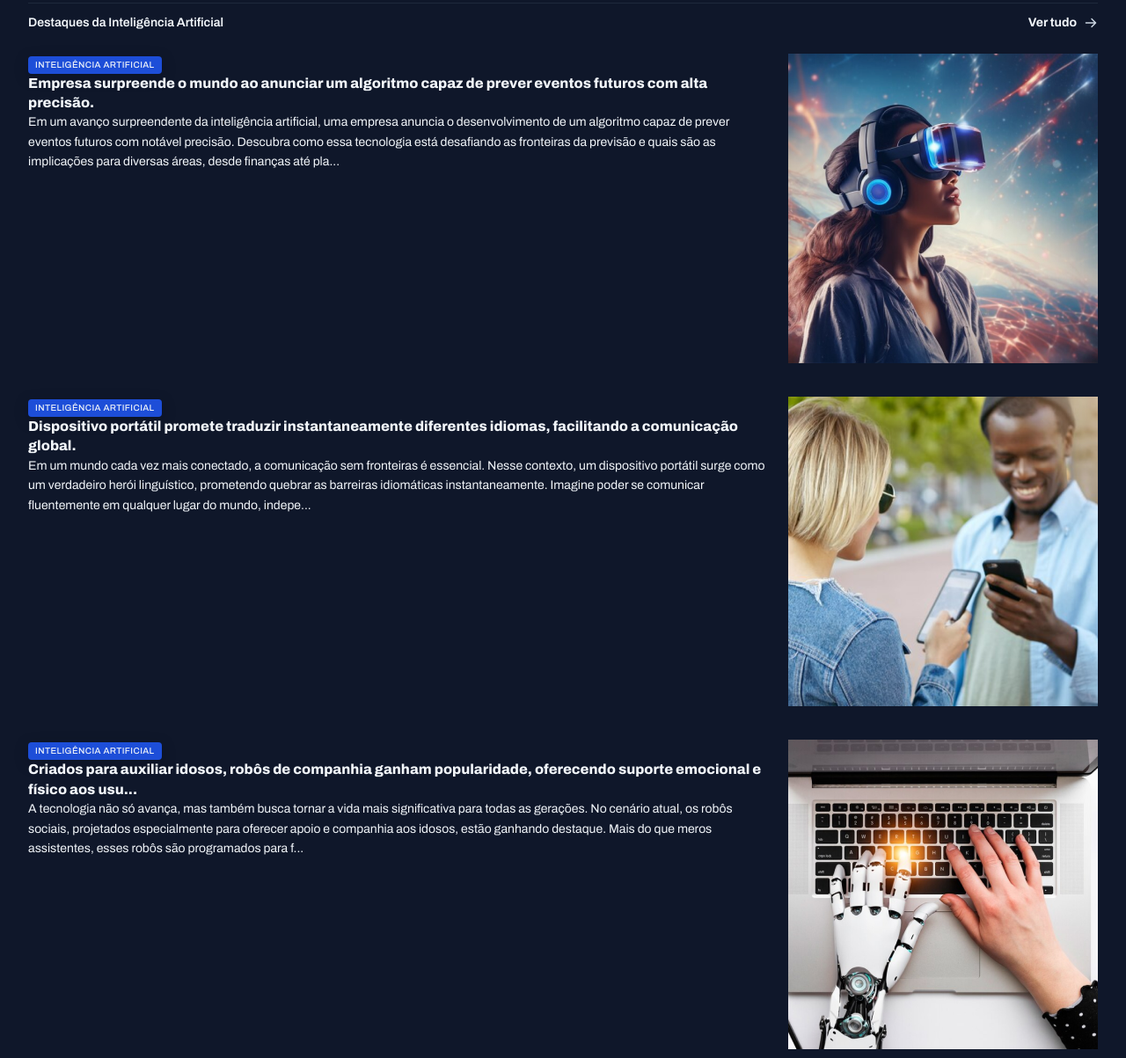
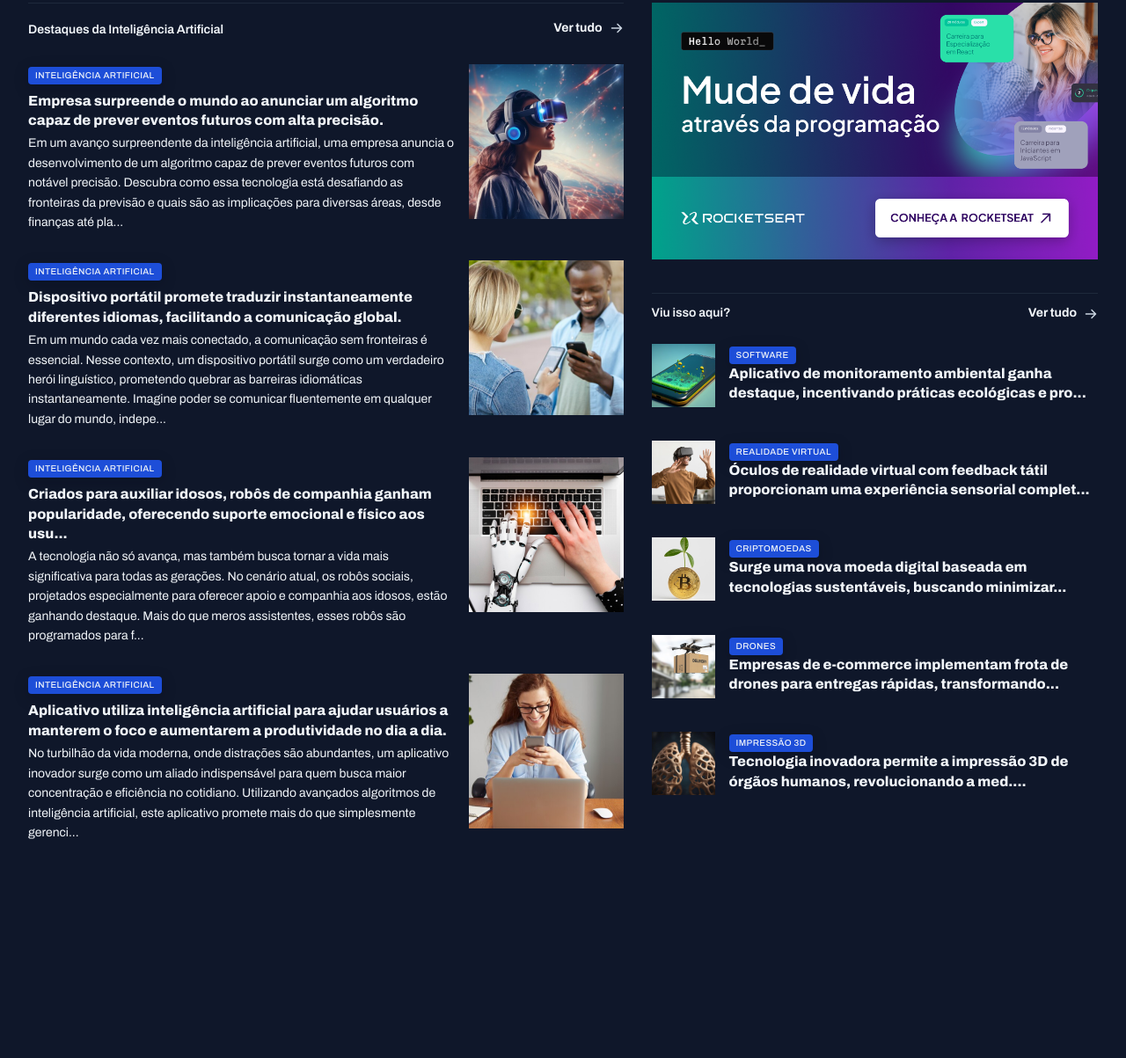
Before and after one commit to dbuzatto/PortaldeNoticias, a plain HTML site: page index.html in a window 1280 px wide. Shown: the part 1060-2263 px from the top of the page at 88% size. After the commit the page ends 2058 px from the top, so only its background shows below. Drawn offline with Linux system fonts and the light colour scheme.

Commit message:
Projeto finalizado

```diff
--- a/index.html
+++ b/index.html
@@ -246,7 +246,7 @@
         </div>
       </section>
 
-      <div>
+      <aside>
         <div id="ads">
           <img src="assets/images/Ads.png" alt="" />
         </div>
@@ -266,7 +266,7 @@
                 <span class="content-tag">software</span>
                 <h3 class="text-xl">
                   Aplicativo de monitoramento ambiental ganha destaque,
-                  incentivando práticas ecológicas e prom...
+                  incentivando práticas ecológicas e pro...
                 </h3>
               </div>
             </article>
@@ -288,7 +288,7 @@
                 <span class="content-tag">Criptomoedas</span>
                 <h3 class="text-xl">
                   Surge uma nova moeda digital baseada em tecnologias
-                  sustentáveis, buscando minimizar o i...
+                  sustentáveis, buscando minimizar...
                 </h3>
               </div>
             </article>
@@ -299,7 +299,7 @@
                 <span class="content-tag">Drones</span>
                 <h3 class="text-xl">
                   Empresas de e-commerce implementam frota de drones para
-                  entregas rápidas, transformando o ce...
+                  entregas rápidas, transformando...
                 </h3>
               </div>
             </article>
@@ -310,13 +310,13 @@
                 <span class="content-tag">Impressão 3d</span>
                 <h3 class="text-xl">
                   Tecnologia inovadora permite a impressão 3D de órgãos humanos,
-                  revolucionando a medicina e a li...
+                  revolucionando a med....
                 </h3>
               </div>
             </article>
           </div>
         </section>
-      </div>
+      </aside>
     </main>
   </body>
 </html>
--- a/styles/global.css
+++ b/styles/global.css
@@ -60,8 +60,17 @@ img {
 }
 
 main {
-    margin-top: 40px;
-    gap: 80px
+
+    margin-block: 40px;
+    row-gap: 80px;
+    column-gap: 32px;
+
+    grid-template-columns: 2fr 1.5fr;
+
+    grid-template-areas:
+    "featured featured"
+    "weekly weekly"
+    "ai aside";
 }
 
 
--- a/styles/sections.css
+++ b/styles/sections.css
@@ -22,6 +22,7 @@ section header {
 }
 
 #featured {
+    grid-area: featured;
     img {
         height: 100%;
         object-fit: cover;
@@ -61,6 +62,7 @@ section header {
 }
 
 #weekly {
+    grid-area: weekly;
 
     &>div {
         grid-template-columns: repeat(4, 292px);
@@ -86,3 +88,39 @@ section header {
         }
     }
 }
+
+#ai {
+    grid-area: ai;
+    img {
+        width: 176px;
+        aspect-ratio: 1/1;
+        object-fit: cover;
+    }
+
+    h3 {
+        margin-block: 8px 4px;
+    }
+}
+
+aside {
+    grid-area: aside;
+}
+
+
+aside {
+  grid-area: aside;
+}
+
+#more {
+  margin-top: 32px;
+
+  h3 {
+    margin-top: px;
+  }
+
+  img {
+    width: 72px;
+    aspect-ratio: 1/1;
+    object-fit: cover;
+  }
+}
```
